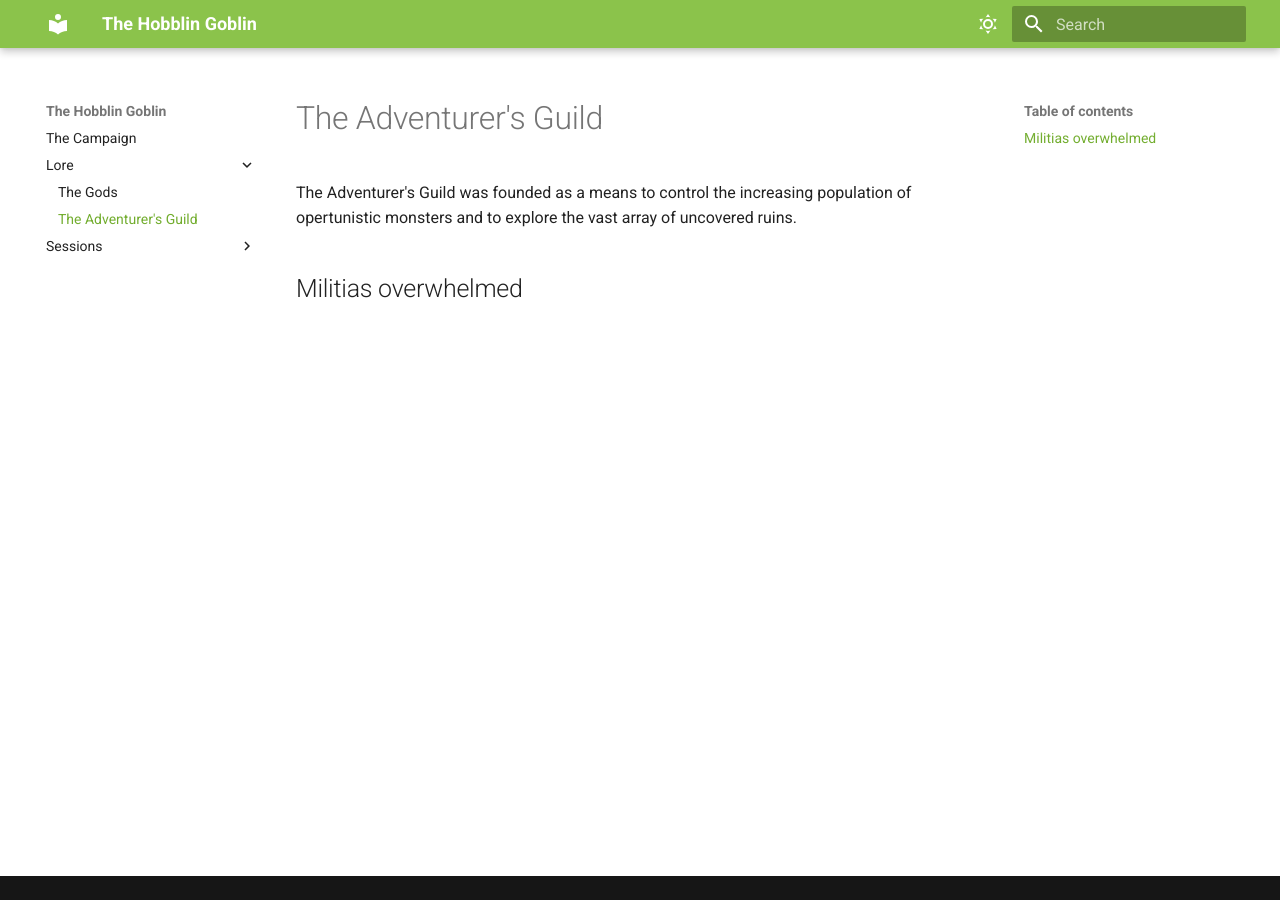
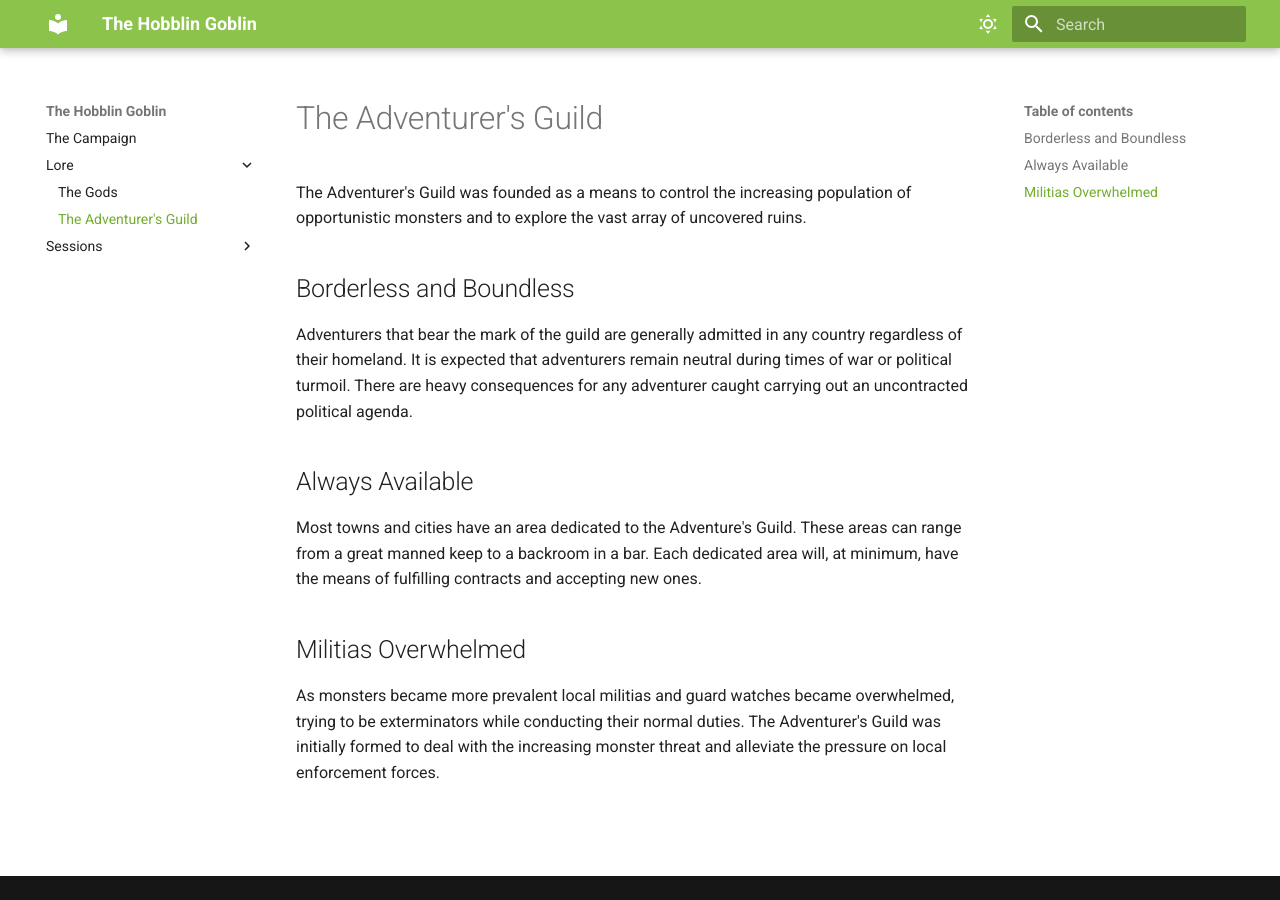
Before and after one commit to DylanGlass/theHobblinGoblin, an MkDocs documentation site: the page built from docs/Lore/theAdventurersGuild.md, in a window 1280 px wide. Built offline with MkDocs 1.6.1 and Material for MkDocs 9.7.7, drawn with Linux system fonts in a browser that asks for light colours.

Commit message:
update
Updated adventurers guild

```diff
--- a/docs/Lore/theAdventurersGuild.md
+++ b/docs/Lore/theAdventurersGuild.md
@@ -1,4 +1,12 @@
 # The Adventurer's Guild
-The Adventurer's Guild was founded as a means to control the increasing population of opertunistic monsters and to explore the vast array of uncovered ruins.
+The Adventurer's Guild was founded as a means to control the increasing population of opportunistic monsters and to explore the vast array of uncovered ruins.
 
-## Militias overwhelmed
+## Borderless and Boundless
+Adventurers that bear the mark of the guild are generally admitted in any country regardless of their homeland. It is expected that adventurers remain neutral during times of war or political turmoil. There are heavy consequences for any adventurer caught carrying out an uncontracted political agenda.
+
+## Always Available
+Most towns and cities have an area dedicated to the Adventure's Guild. These areas can range from a great manned keep to a backroom in a bar. Each dedicated area will, at minimum, have the means of fulfilling contracts and accepting new ones.
+
+
+## Militias Overwhelmed
+As monsters became more prevalent local militias and guard watches became overwhelmed, trying to be exterminators while conducting their normal duties. The Adventurer's Guild was initially formed to deal with the increasing monster threat and alleviate the pressure on local enforcement forces.
```
Also changed, not shown: 1 other file.
